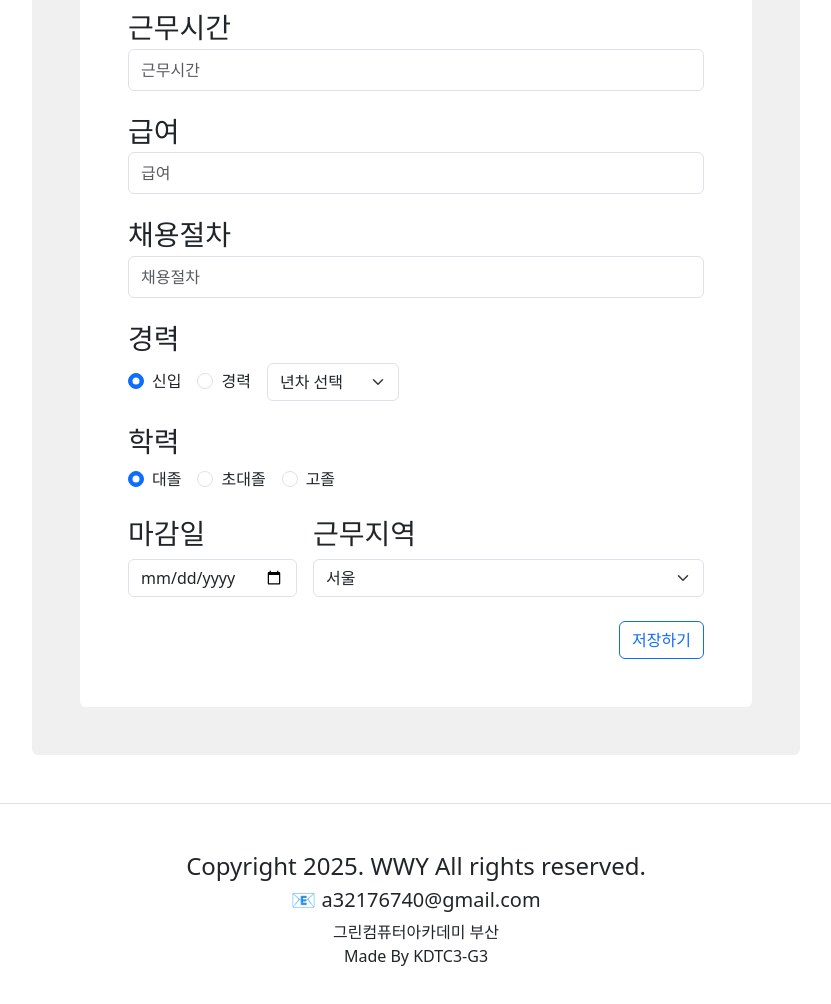
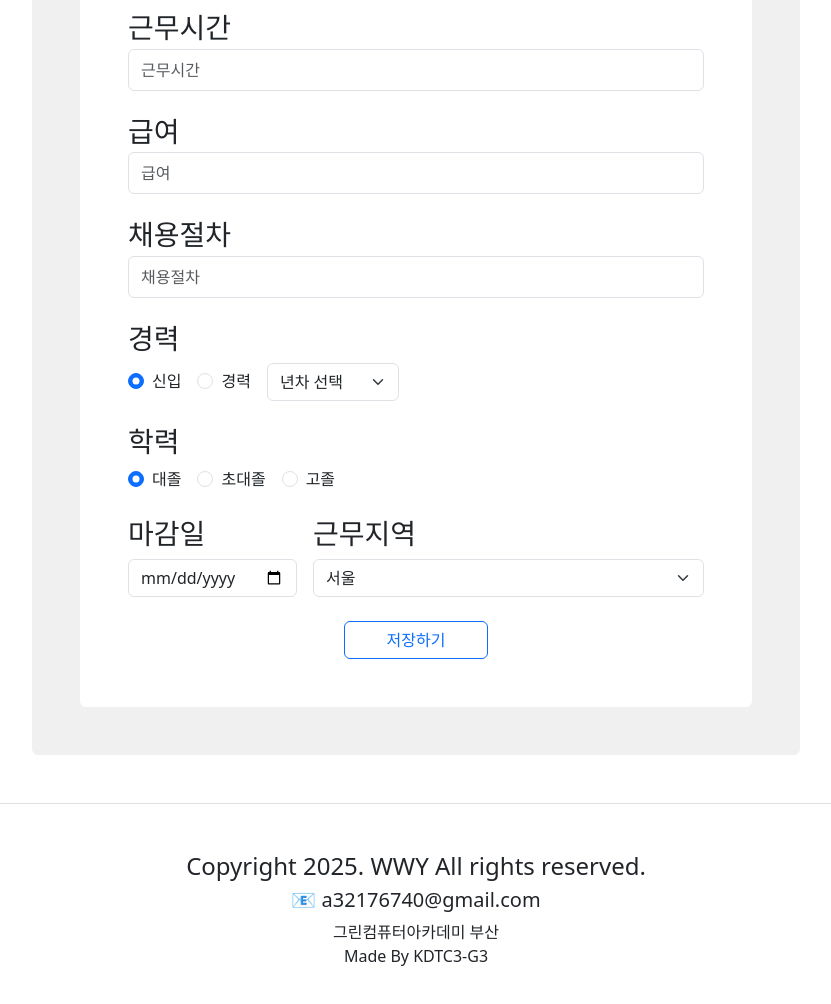
Before and after one commit to clubnerdy/minipro01, a plain HTML site: page job-save.html in a window 1280 px wide. Shown: the part 1069-2073 px from the top of the page, without its empty margins (224-1055 px from the left). Drawn offline with nearby package versions, Linux system fonts and the light colour scheme.

Commit message:
제출버튼 수정

```diff
--- a/job-save.html
+++ b/job-save.html
@@ -458,8 +458,8 @@
                   </select>
                 </div>
               </div>
-              <div class="d-flex justify-content-end mt-4">
-                <button type="submit" class="btn btn-outline-primary">
+              <div class="d-flex justify-content-center mt-4">
+                <button type="submit" class="btn btn-outline-primary w-25">
                   저장하기
                 </button>
               </div>
```
